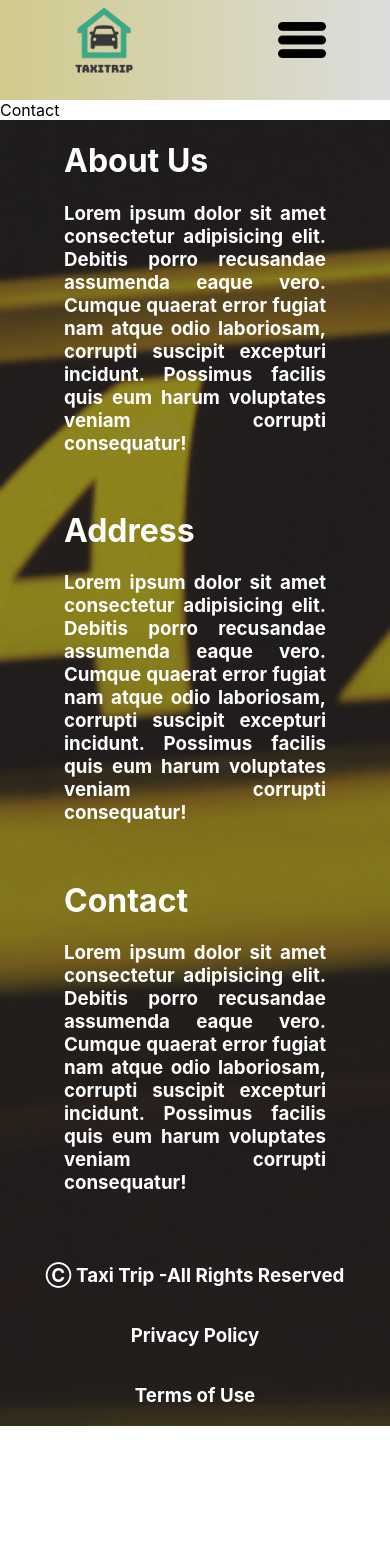
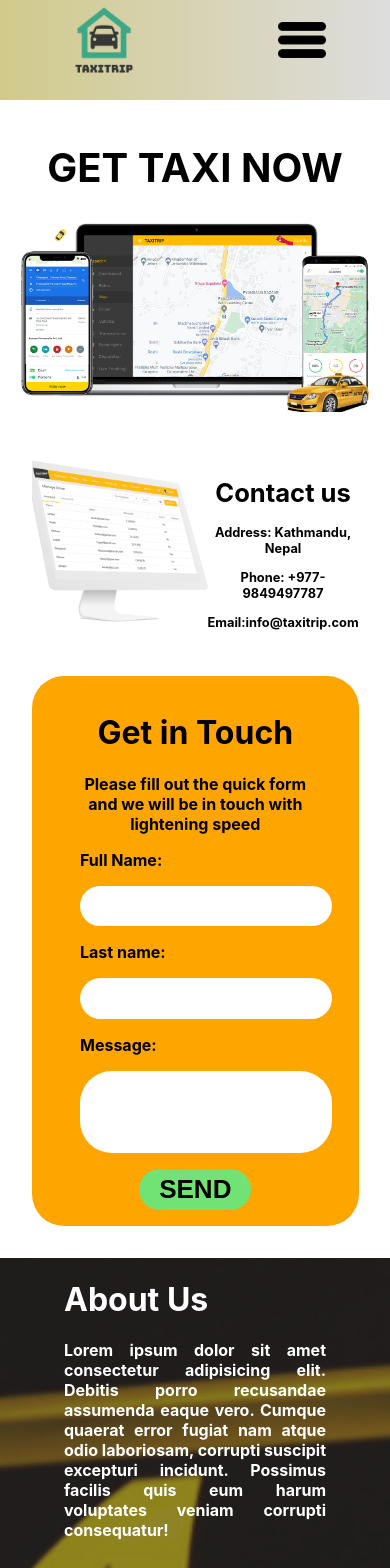
Before and after one commit to RakeshStha/Taxi-Trip-CRUD-Firebase-and-React, a React (Create React App) app: page /contact in a window 390 px wide. Shown: the top 1568 px of the page. Before the commit the page ends 1426 px from the top, so only its background shows below. Built offline with nearby package versions, Linux system fonts and the light colour scheme.

Commit message:
Contact Page

```diff
--- a/src/component/Home/Booking/booking.css
+++ b/src/component/Home/Booking/booking.css
@@ -48,6 +48,7 @@
     border-radius: 15px;
     font-weight: 700;
     font-size: 20px;
+    cursor: pointer;
 }
 
 .form-book {
--- a/src/component/Home/Contact/Contact.jsx
+++ b/src/component/Home/Contact/Contact.jsx
@@ -1,10 +1,54 @@
 import React from 'react'
+import '../Contact/contact.css';
 
 const Contact = () => {
     return (
-        <div>
-            Contact
+        <div className="Contact-page-container">
+      <div className="top-contact-div">
+        <h1>GET TAXI NOW </h1>
+        <img src="assets/images/contact_1.png" alt="" />
+      </div>
+      <div className="bottom-contact-div">
+        <div className="bottom-contact-img-text">
+          <div className="bottom-contact-img">
+            <img src="assets/images/contact_2.png" alt="" />
+          </div>
+          <div className="bottom-contact-text">
+            <h1>Contact us</h1>
+            <p>Address: Kathmandu, Nepal</p>
+            <p>Phone: +977-9849497787</p>
+            <p>Email:info@taxitrip.com</p>
+          </div>
         </div>
+        <div className="bottom-contact-form">
+          <h1>Get in Touch</h1>
+          <h3>
+            Please fill out the quick form and we will be in touch with
+            lightening speed
+          </h3>
+          <div className="form-part">
+            <form action="">
+              <label for="fname">
+                <h3>Full Name:</h3>
+              </label>
+              <input type="text" className="fullname" />
+              <label for="lname">
+                <h3>Last name:</h3>
+              </label>
+              <input type="email" className="email" />
+              <label for="lname">
+                <h3>Message:</h3>
+              </label>
+              <input type="text" className="message" />
+              <br />
+              <div className="submit-div">
+                <button className="submit">SEND</button>
+              </div>
+            </form>
+          </div>
+        </div>
+      </div>
+    </div>
     )
 }
 
--- a/src/component/Home/Contact/contact.css
+++ b/src/component/Home/Contact/contact.css
@@ -0,0 +1,149 @@
+.top-contact-div {
+    display: grid;
+    place-content: center;
+    padding: 1rem;
+  }
+
+  .top-contact-div h1 {
+    text-align: center;
+    font-size: 3.4rem;
+  }
+
+  .top-contact-div img {
+    width: 89vw;
+  }
+
+  /* Bottom contact part */
+  .bottom-contact-img-text {
+    display: grid;
+    grid-template-columns: 1fr;
+    place-content: center;
+  }
+
+  .bottom-contact-div {
+    display: grid;
+    grid-template-columns: 1fr 1.2fr;
+    grid-gap: 2rem;
+    text-align: center;
+    padding: 2rem;
+  }
+
+  .bottom-contact-img img {
+    width: 45vw;
+  }
+
+  .bottom-contact-text h1 {
+    font-size: 2.5rem;
+  }
+
+  .bottom-contact-text p {
+    line-height: 0.35rem;
+    font-size: 1.8rem;
+    font-weight: bold;
+  }
+
+  .bottom-contact-form {
+    padding: 3rem;
+  }
+
+  .form-part {
+    text-align: start;
+  }
+
+  .bottom-contact-form {
+    background-color: orange;
+    border-radius: 2rem;
+  }
+
+  .fullname,
+  .email {
+    width: 87.6%;
+    height: 3rem;
+    border-radius: 2rem;
+    border: none;
+    font-size: 1.5rem;
+    padding-left: 3rem;
+  }
+
+  .message {
+    width: 87.6%;
+    height: 8rem;
+    border-radius: 2rem;
+    border: none;
+    font-size: 1.5rem;
+    padding-left: 3rem;
+  }
+
+  .submit-div {
+    display: grid;
+    place-content: center;
+  }
+
+  .submit {
+    width: 10rem;
+    height: 3rem;
+    margin-top: 3rem;
+    border-radius: 3rem;
+    border: none;
+    cursor: pointer;
+    background-color: #71E375;
+    font-size: 26px;
+    font-weight: 700;
+  }
+
+  .fullname:focus {
+    outline: none;
+  }
+
+  .email:focus {
+    outline: none;
+  }
+
+  .message:focus {
+    outline: none;
+  }
+
+  .submit:focus {
+    outline: none;
+  }
+
+  @media (max-width: 600px) {
+    .top-contact-div h1 {
+      font-size: 2.5rem;
+    }
+    .bottom-contact-div {
+      grid-template-columns: 1fr;
+    }
+    .bottom-contact-text h1 {
+      font-size: 1.6rem;
+    }
+    .bottom-contact-text p {
+      line-height: 1rem;
+      font-size: 0.8rem;
+      font-weight: bold;
+    }
+    .bottom-contact-img-text {
+      grid-template-columns: 1fr 1.2fr;
+    }
+    .bottom-contact-form {
+      padding-top: 1rem;
+      padding-bottom: 1rem;
+    }
+    h3 {
+      font-size: 1rem;
+    }
+    .fullname,
+    .email {
+      width: 87.6%;
+      height: 2.4rem;
+    }
+    .message {
+      width: 87.6%;
+      height: 5rem;
+    }
+    .submit {
+      width: 7rem;
+      height: 2.6rem;
+      margin-top: 1rem;
+    }
+  }
```
